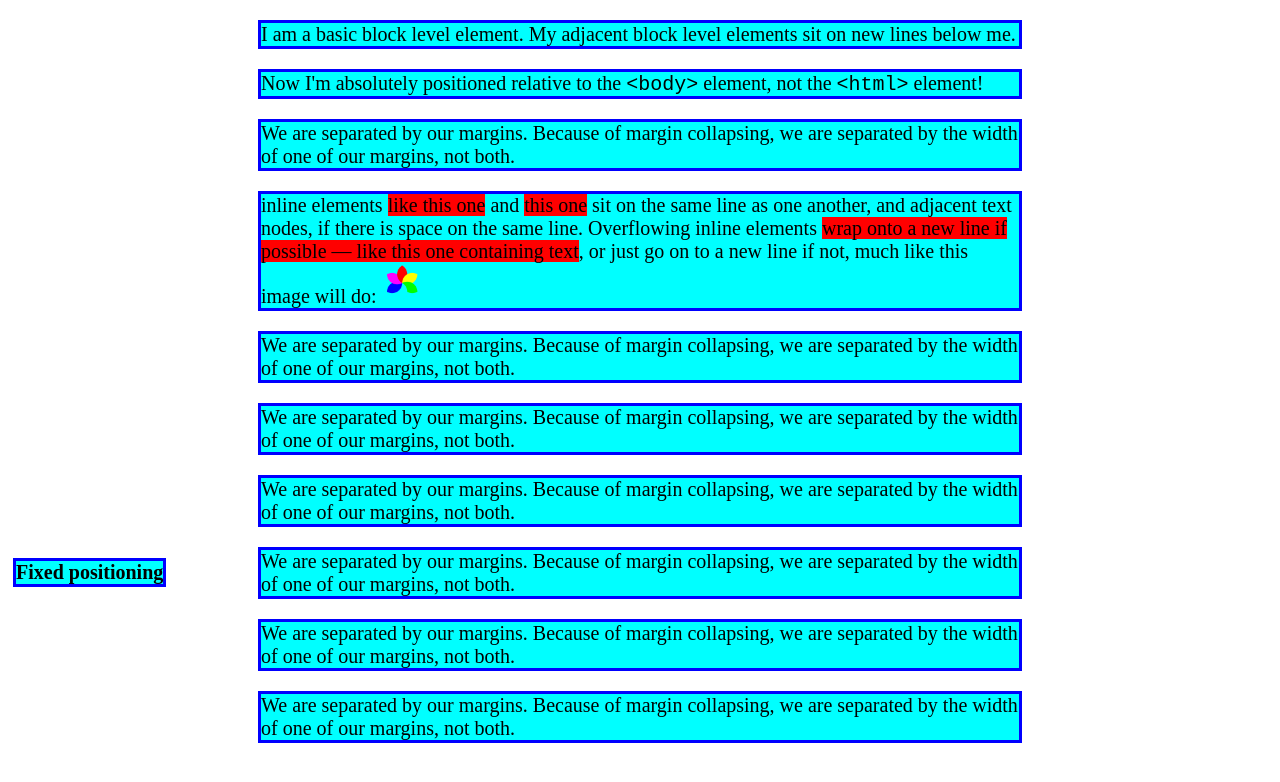
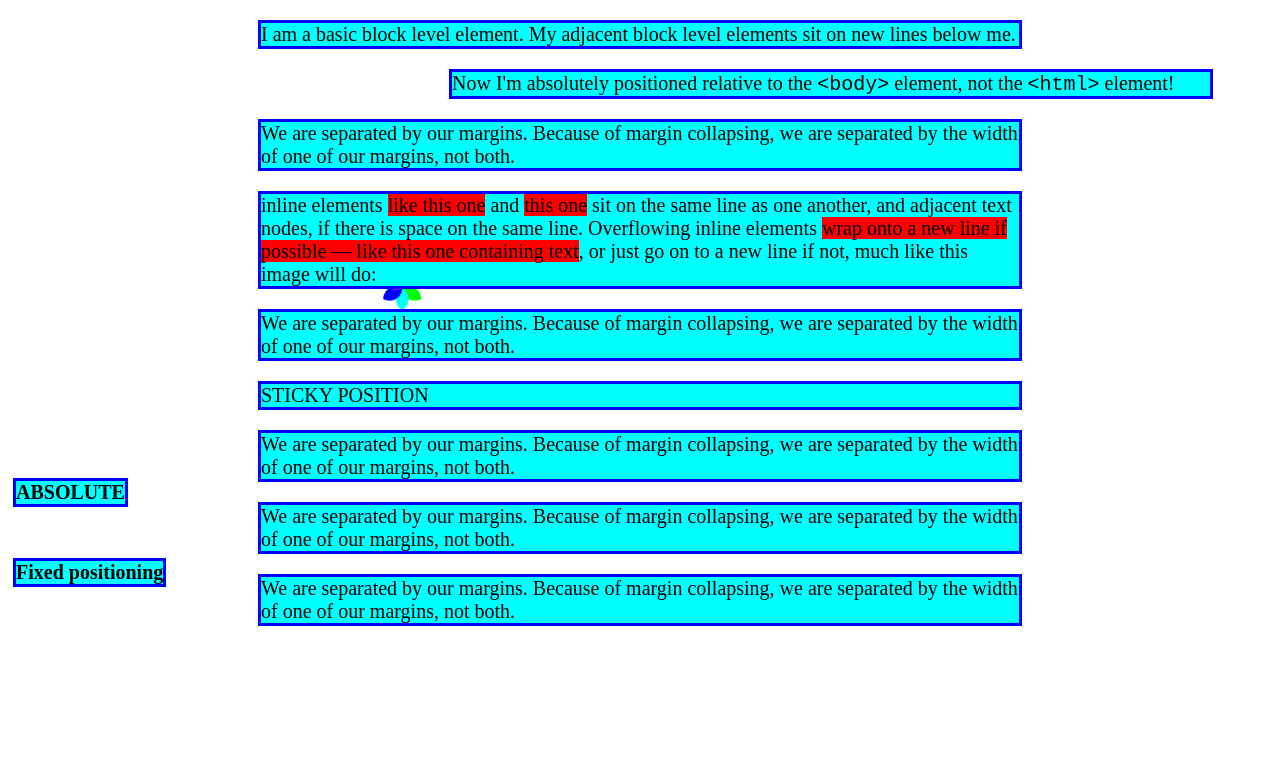
Before and after one commit to Vishakha1909/CSSProperties, a plain HTML site: page index.html in a window 1280 px wide. Drawn offline with Linux system fonts and the light colour scheme.

Commit message:
added CSS properties

```diff
--- a/index.html
+++ b/index.html
@@ -9,11 +9,11 @@
 </head>
 <body>
     <h1 class = "fixed">Fixed positioning</h1>
+    <h1 class = "absolute">ABSOLUTE</h1>
     <div class="mid">
-
         <p>I am a basic block level element. My adjacent block level elements sit on new lines
         below me.</p>
-        <p class="positioned">Now I'm absolutely positioned relative to the
+        <p class="relative">Now I'm absolutely positioned relative to the
         <code>&lt;body&gt;</code> element, not the <code>&lt;html&gt;</code> element!</p>
         <p>We are separated by our margins. Because of margin collapsing, we are separated by the
         width of one of our margins, not both.</p>
@@ -24,8 +24,7 @@
         <p >We are separated by our margins. Because of margin collapsing, we are separated by the
         width of one of our margins, not both.</p>
 
-        <p class = "sticky">We are separated by our margins. Because of margin collapsing, we are separated by the
-        width of one of our margins, not both.</p>
+        <p class = "sticky">STICKY POSITION</p>
 
         <p>We are separated by our margins. Because of margin collapsing, we are separated by the
         width of one of our margins, not both.</p>
@@ -36,8 +35,7 @@
         <p>We are separated by our margins. Because of margin collapsing, we are separated by the
         width of one of our margins, not both.</p>
 
-        <p>We are separated by our margins. Because of margin collapsing, we are separated by the
-        width of one of our margins, not both.</p>
+
     </div>
 </body>
 </html>
--- a/styles.css
+++ b/styles.css
@@ -13,6 +13,32 @@
     bottom: 25%;
     margin-right: 300px;
     margin-left: 5px;
+}
+.relative {
+    display: block;
+    position: relative;
+    border-style: solid;
+    border-color: blue;
+    background-color: cyan;
+    top: 25%;
+    left: 25%;
+    right: 25%;
+    font-size: 20px;
+    bottom: 25%;
+    margin-left: auto;
+}
+
+.absolute {
+    display: block;
+    border-style: solid;
+    position: absolute;
+    border-color: blue;
+    background-color: cyan;
+    font-size: 20px;
+    bottom: 35%;
+    margin-right: 300px;
+    margin-left: 5px;
+
 }
 
 p {
@@ -34,6 +60,8 @@ span {
 }
 
 img {
-    width: 40px;
-    height: 40px;
+    width: 50px;
+    height: 50px;
+    z-index: -1;
+    position: absolute;
 }
```
